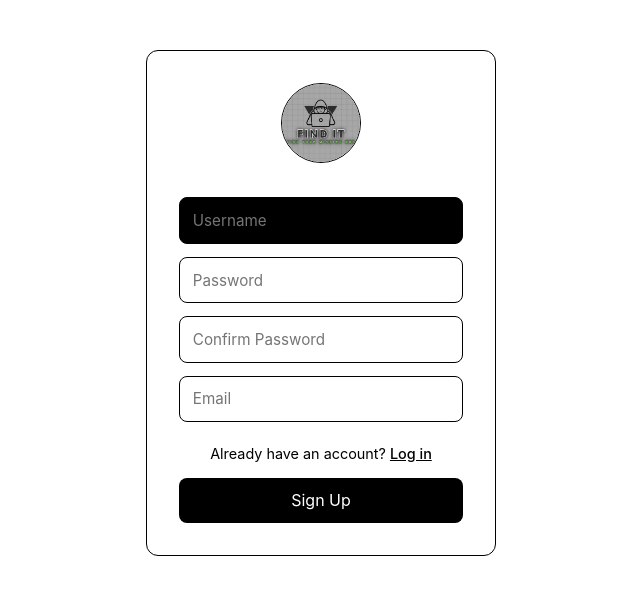
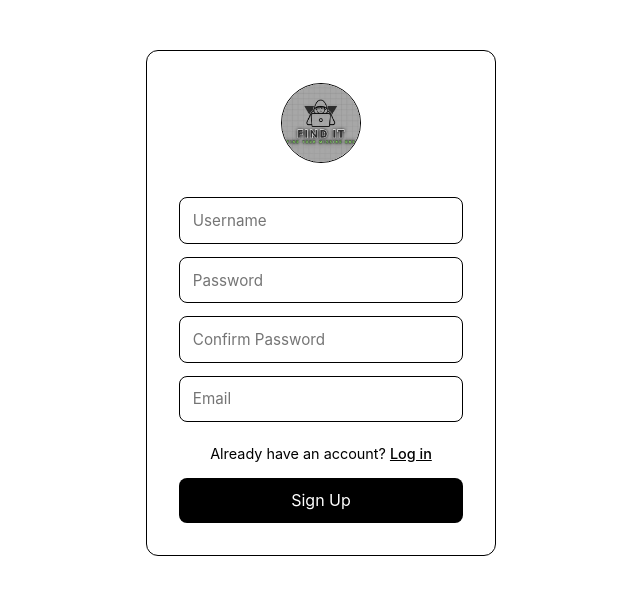
Before and after one commit to codewithv1n/find-it, a PHP site: page /signup.php in a window 1280 px wide, with the restyled element focused. Shown: the top 595 px of the page, without its empty margins (319-959 px from the left). Run offline with PHP 8.4, Linux system fonts and the light colour scheme.

Commit message:
UPDATE: i put some changes in an input section of the signup

```diff
--- a/styles.css
+++ b/styles.css
@@ -185,7 +185,6 @@ button:hover {
 }
 
 .signup-container input:focus {
-  background: #000;
   color: #fff;
 }
 
```
